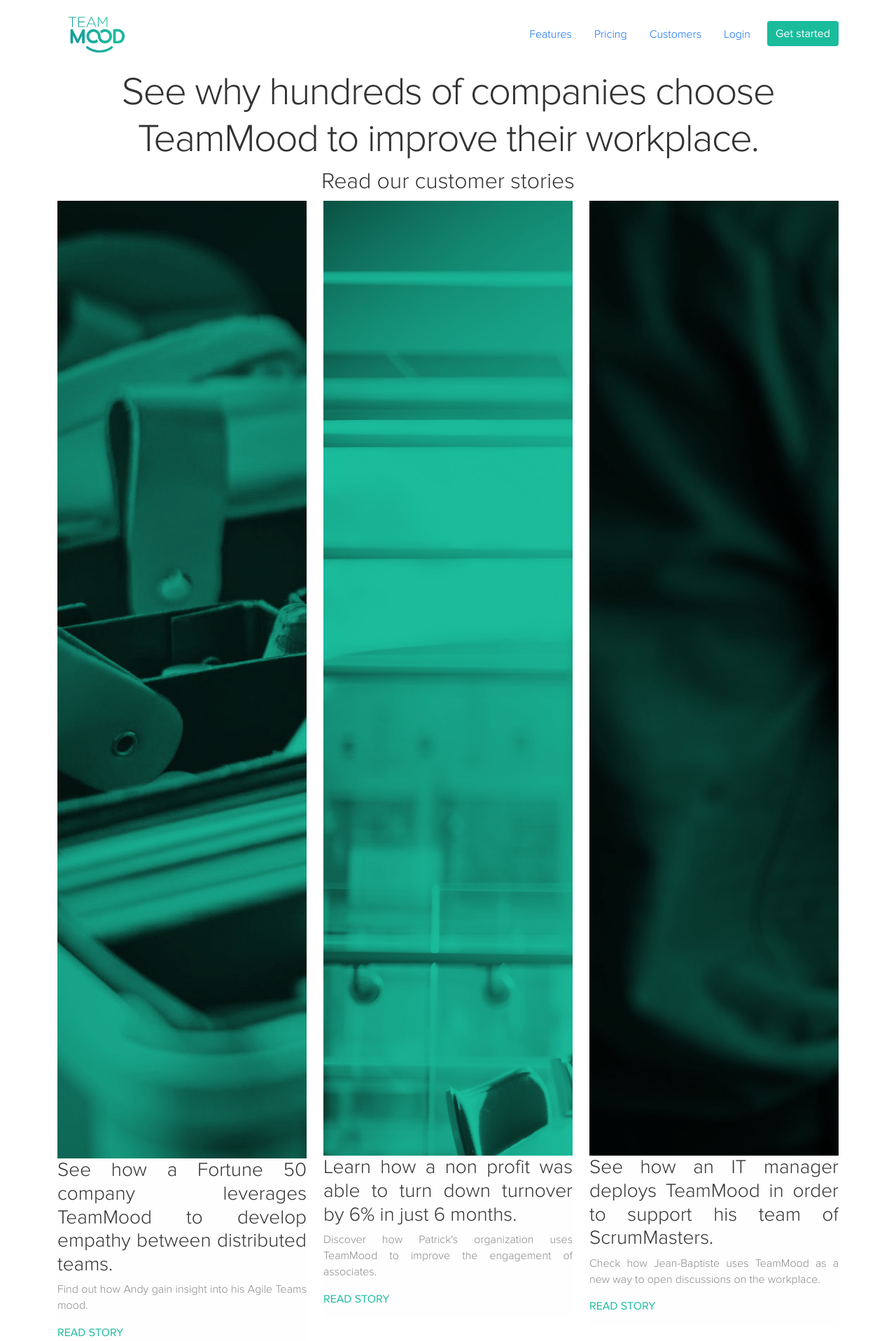
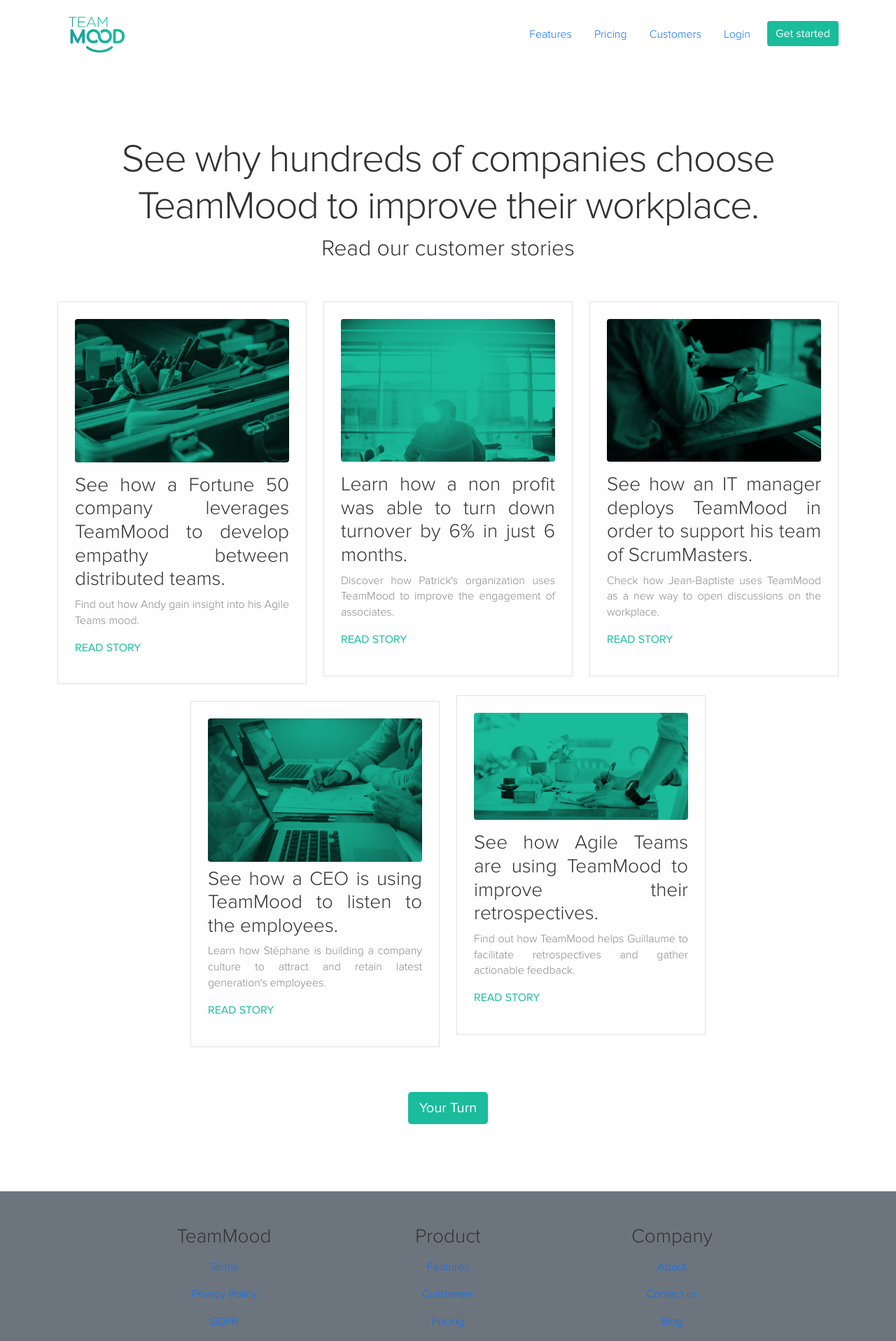
Before and after one commit to TeamMood/landing-page, a Jekyll site: the page built from en/success/index.html, in a window 1280 px wide. Shown: the top 1917 px of the page at 70% size. Built offline with Jekyll 4.4.1, drawn with Linux system fonts in a browser that asks for light colours; nearby versions of some CDN libraries; comment, search, counter and statistics services are not loaded.

Commit message:
success / customers en & fr class upgraded

```diff
--- a/en/success/index.html
+++ b/en/success/index.html
@@ -12,61 +12,57 @@
 
 
 <div class="front-header header">
-    <div class="container">
-        <div class="row">
-            <div class="col-md-12">
-                <h1>See why hundreds of companies choose TeamMood to improve their workplace.</h1>
-                <h2>Read our customer stories</h2>
-            </div>
-        </div>
+    <div class="container my-5 pt-5">
+        <h1>See why hundreds of companies choose TeamMood to improve their workplace.</h1>
+        <h2>Read our customer stories</h2>
     </div>
 </div>
 
 <div class="homepage-api">
-    <div class="container center">
+    <div class="container">
         <div class="row">
-            <div class="col-md-4">
-                <div class="story">
-                    <img class="img-responsive" src="/images/success/postits.jpg">
-                    <h3 class="text-justify">See how a Fortune 50 company leverages TeamMood to develop empathy between distributed teams.</h3>
-                    <p class="text-justify">Find out how Andy gain insight into his Agile Teams mood.</p>
-                    <p class="text-justify read_story"><strong><a href="/wp-content/uploads/2019/01/Success-story-agile-team-en.pdf">READ STORY</a></strong></p>
+            <div class="col-md-4 my-2">
+                <div class="story p-4 border text-justify">
+                    <img class="img-fluid rounded mb-3" src="/images/success/postits.jpg">
+                    <h3>See how a Fortune 50 company leverages TeamMood to develop empathy between distributed teams.</h3>
+                    <p>Find out how Andy gain insight into his Agile Teams mood.</p>
+                    <p><strong><a href="/wp-content/uploads/2019/01/Success-story-agile-team-en.pdf">READ STORY</a></strong></p>
                 </div>
             </div>
-            <div class="col-md-4">
-                <div class="story">
-                    <img class="img-responsive" src="/images/success/working.jpg">
-                    <h3 class="text-justify">Learn how a non profit was able to turn down turnover by 6% in just 6 months.</h3>
-                    <p class="text-justify">Discover how Patrick's organization uses TeamMood to improve the engagement of associates.</p>
-                    <p class="text-justify read_story"><strong><a href="/wp-content/uploads/2019/01/Success-story-Ascension-en.pdf">READ STORY</a></strong></p>
+            <div class="col-md-4 my-2">
+                <div class="story p-4 border text-justify">
+                    <img class="img-fluid rounded mb-3" src="/images/success/working.jpg">
+                    <h3>Learn how a non profit was able to turn down turnover by 6% in just 6 months.</h3>
+                    <p>Discover how Patrick's organization uses TeamMood to improve the engagement of associates.</p>
+                    <p><strong><a href="/wp-content/uploads/2019/01/Success-story-Ascension-en.pdf">READ STORY</a></strong></p>
                 </div>
             </div>
 
-            <div class="col-md-4">
-                <div class="story">
-                    <img class="img-responsive" src="/images/success/watch.jpg">
-                    <h3 class="text-justify">See how an IT manager deploys TeamMood in order to support his team of ScrumMasters.</h3>
-                    <p class="text-justify">Check how Jean-Baptiste uses TeamMood as a new way to open discussions on the workplace.</p>
-                    <p class="text-justify read_story"><strong><a href="/wp-content/uploads/2019/01/Success-story-scrum-masters-en.pdf">READ STORY</a></strong></p>
+            <div class="col-md-4 my-2">
+                <div class="story p-4 border text-justify">
+                    <img class="img-fluid rounded mb-3" src="/images/success/watch.jpg">
+                    <h3>See how an IT manager deploys TeamMood in order to support his team of ScrumMasters.</h3>
+                    <p>Check how Jean-Baptiste uses TeamMood as a new way to open discussions on the workplace.</p>
+                    <p><strong><a href="/wp-content/uploads/2019/01/Success-story-scrum-masters-en.pdf">READ STORY</a></strong></p>
                 </div>
             </div>
         </div>
-        <div class="row">
-            <div class="col-md-4 col-md-offset-2">
-                <div class="story">
-                    <img class="img-responsive" src="/images/success/computers.jpg">
-                    <h3 class="text-justify">See how a CEO is using TeamMood to listen to the employees.</h3>
-                    <p class="text-justify">Learn how Stéphane is building a company culture to attract and retain latest generation's employees.</p>
-                    <p class="text-justify read_story"><strong><a href="/wp-content/uploads/2019/01/Success-story-Fioulmarket-en.pdf">READ STORY</a></strong></p>
+        <div class="row justify-content-center">
+            <div class="col-md-4 my-3">
+                <div class="story p-4 border text-justify">
+                    <img class="img-fluid rounded mb-2" src="/images/success/computers.jpg">
+                    <h3>See how a CEO is using TeamMood to listen to the employees.</h3>
+                    <p>Learn how Stéphane is building a company culture to attract and retain latest generation's employees.</p>
+                    <p><strong><a href="/wp-content/uploads/2019/01/Success-story-Fioulmarket-en.pdf">READ STORY</a></strong></p>
                 </div>
             </div>
 
-            <div class="col-md-4">
-                <div class="story">
-                    <img class="img-responsive" src="/images/success/lunch.jpg">
-                    <h3 class="text-justify">See how Agile Teams are using TeamMood to improve their retrospectives.</h3>
-                    <p class="text-justify">Find out how TeamMood helps Guillaume to facilitate retrospectives and gather actionable feedback.</p>
-                    <p class="text-justify read_story"><strong><a href="/wp-content/uploads/2019/01/Success-story-banque-en.pdf">READ STORY</a></strong></p>
+            <div class="col-md-4 my-2">
+                <div class="story p-4 border text-justify">
+                    <img class="img-fluid rounded mb-3" src="/images/success/lunch.jpg">
+                    <h3>See how Agile Teams are using TeamMood to improve their retrospectives.</h3>
+                    <p>Find out how TeamMood helps Guillaume to facilitate retrospectives and gather actionable feedback.</p>
+                    <p><strong><a href="/wp-content/uploads/2019/01/Success-story-banque-en.pdf">READ STORY</a></strong></p>
                 </div>
             </div>
         </div>
@@ -75,11 +71,7 @@
 
 
 <div class="content-page">
-    <div class="container">
-        <div class="row">
-            <div class="col-md-12 center">
-                <a class="light-orange-btn btn-lg" href="https://app.teammood.com/signup">Your Turn</a>
-            </div>
-        </div>
+    <div class="container my-5 pb-5 text-center">
+        <a class="btn green-btn btn-lg" href="https://app.teammood.com/signup">Your Turn</a>
     </div>
 </div>
```
Also changed, not shown: fr/clients/index.html (+23 -31 lines).
